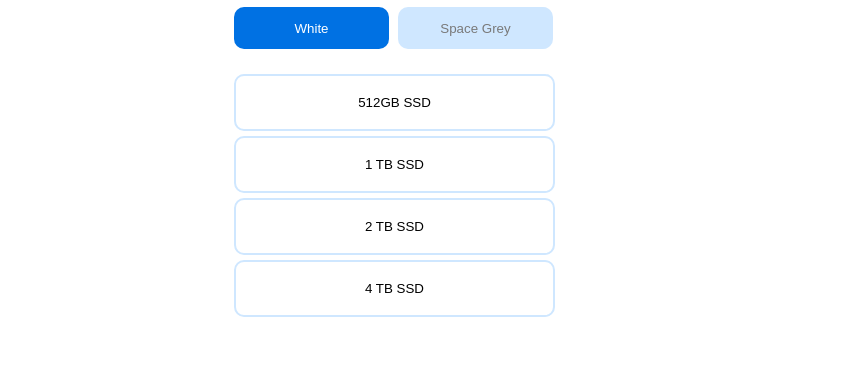
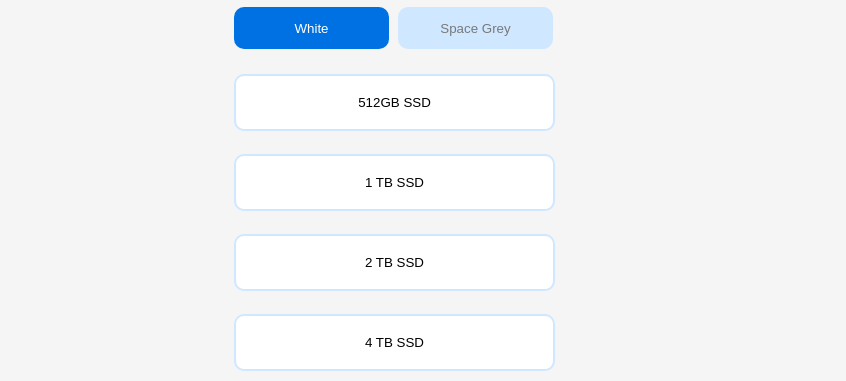
Before and after one commit to Shokha-developer/Apple, a plain HTML site: page index.html in a window 1280 px wide. Shown: the part 434-815 px from the top of the page, without its empty margins (216-1062 px from the left). Drawn offline with Linux system fonts and the light colour scheme.

Commit message:
some changes on project

```diff
--- a/index.html
+++ b/index.html
@@ -26,9 +26,9 @@
         <button class="grey">Space Grey</button>
     </div>
     <div class="ssd">
-        <button class="block block_1">512GB SSD</button>
-        <button class="block block_2">1 TB SSD</button>
-        <button class="block block_3">2 TB SSD</button>
+        <button class="block block_1">512GB SSD</button> <br>
+        <button class="block block_2">1 TB SSD</button> <br>
+        <button class="block block_3">2 TB SSD</button> <br>
         <button class="block block_4">4 TB SSD</button>
     </div>
 
--- a/style.css
+++ b/style.css
@@ -2,8 +2,12 @@
     padding: 0;
     margin: 0;
     box-sizing: border-box;
+}
 
+body {
+    background-color: whitesmoke;
 }
+
 
 .header {
     margin: 0 auto;
```
Also changed, not shown: 1 other file.
